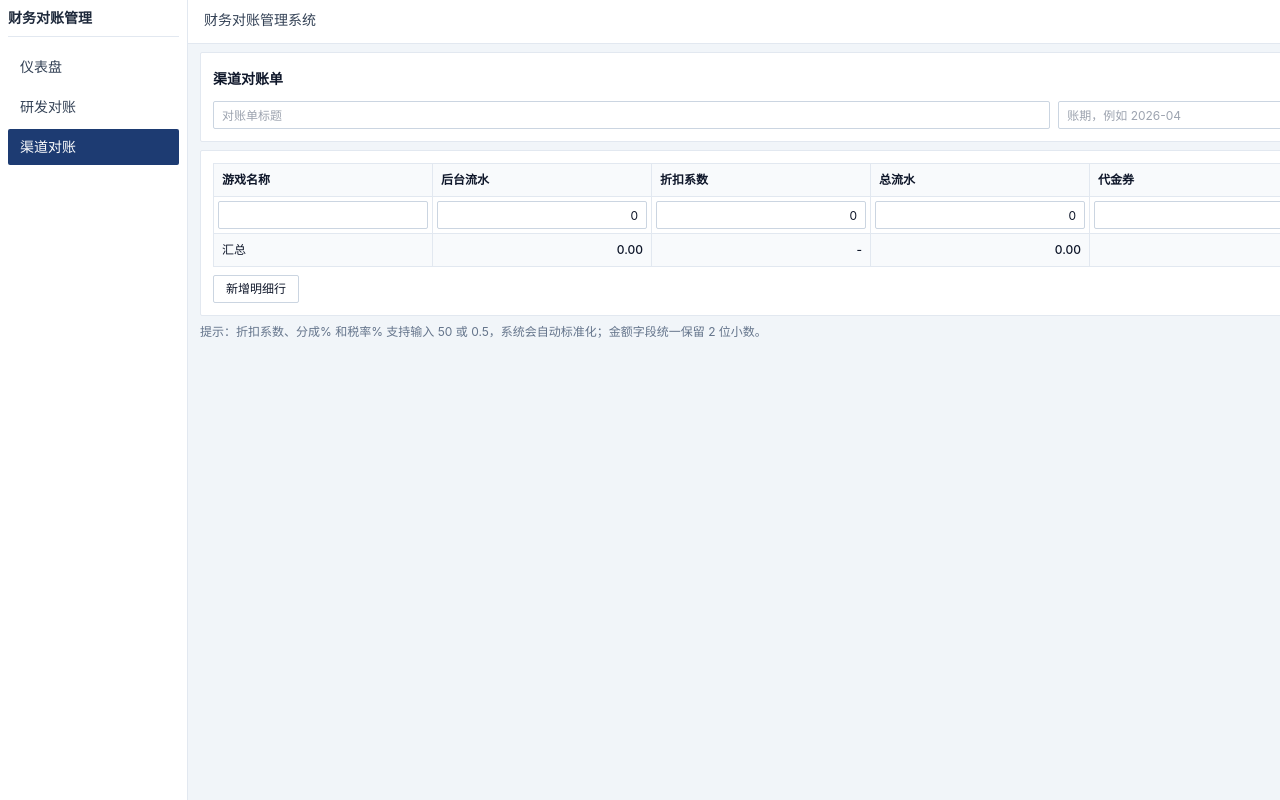
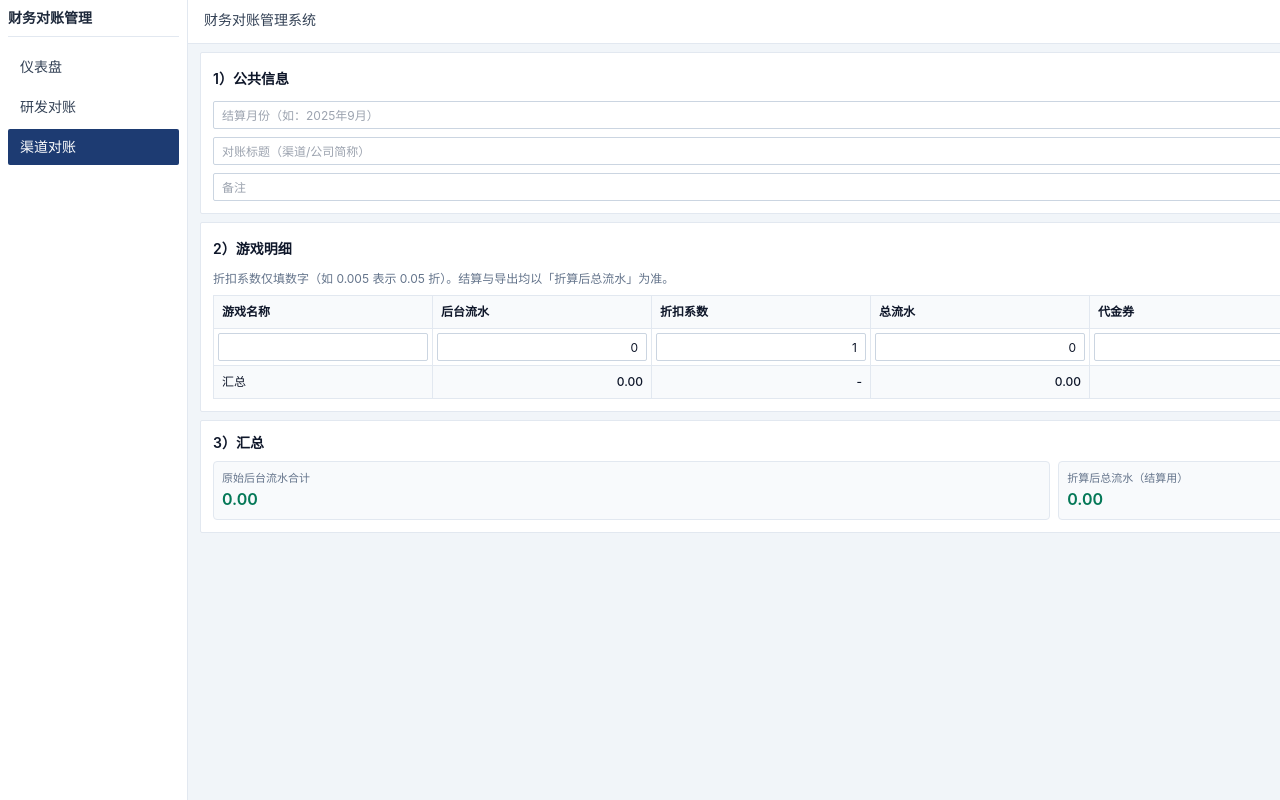
Before and after one commit to yiwa033/dz2026, a Next.js app: page /channel-reconciliation/new in a window 1280 px wide. Shown: the top 800 px of the page. Built offline with nearby package versions, Linux system fonts and the light colour scheme.

Commit message:
feat: align reconciliation editor UI with target layout
Update document editor sections, defaults, summary cards, and table interaction to match the provided UI style while keeping legacy rd formula behavior intact.

```diff
--- a/src/components/reconciliation/document-editor.tsx
+++ b/src/components/reconciliation/document-editor.tsx
@@ -43,15 +43,15 @@ type FormValues = z.infer<typeof formSchema>;
 const emptyRow = {
   game_name: "",
   backend_revenue: 0,
-  discount_rate: 0,
+  discount_rate: 1,
   discounted_revenue: 0,
   voucher_amount: 0,
   free_trial_amount: 0,
   refund_amount: 0,
   test_fee: 0,
   welfare_coin: 0,
-  share_rate: 0,
-  tax_rate: 0,
+  share_rate: 30,
+  tax_rate: 5,
   channel_fee: 0,
   billable_amount: 0,
   share_amount: 0,
@@ -149,7 +149,7 @@ export function DocumentEditor({
     <form onSubmit={form.handleSubmit(onSubmit)} className="space-y-2">
       <Card className="p-3">
         <div className="mb-2 flex items-center justify-between">
-          <div className="text-sm font-semibold">{type === "rd" ? "研发对账单" : "渠道对账单"}</div>
+          <div className="text-sm font-semibold">1）公共信息</div>
           <div className="flex gap-2">
             <Button type="submit">保存</Button>
             {documentId ? (
@@ -168,15 +168,24 @@ export function DocumentEditor({
             </Link>
           </div>
         </div>
-        <div className="grid grid-cols-4 gap-2">
-          <Input placeholder="对账单标题" {...form.register("title")} />
-          <Input placeholder="账期，例如 2026-04" {...form.register("statement_month")} />
-          <Input placeholder="合作方名称" {...form.register("partner_name")} />
-          <Input placeholder="备注" {...form.register("remark")} />
+        <div className="grid grid-cols-1 gap-2 md:grid-cols-2">
+          <Input placeholder="结算月份（如：2025年9月）" {...form.register("statement_month")} />
+          <Input placeholder="合作方" {...form.register("partner_name")} />
+          <Input className="md:col-span-2" placeholder="对账标题（渠道/公司简称）" {...form.register("title")} />
+          <Input className="md:col-span-2" placeholder="备注" {...form.register("remark")} />
         </div>
       </Card>
 
       <Card className="p-3">
+        <div className="mb-2 flex items-center justify-between">
+          <div className="text-sm font-semibold">2）游戏明细</div>
+          <Button type="button" variant="outline" onClick={() => append({ ...emptyRow, sort_order: fields.length + 1 })}>
+            + 新增一行游戏
+          </Button>
+        </div>
+        <div className="mb-2 text-xs text-slate-500">
+          折扣系数仅填数字（如 0.005 表示 0.05 折）。结算与导出均以「折算后总流水」为准。
+        </div>
         <div className="w-full overflow-x-auto">
           <table className="min-w-[1400px] border-collapse text-xs">
           <thead className="sticky top-0 z-10">
@@ -288,15 +297,28 @@ export function DocumentEditor({
           </tfoot>
         </table>
         </div>
-        <div className="mt-2 flex gap-2">
-          <Button type="button" variant="outline" onClick={() => append({ ...emptyRow, sort_order: fields.length + 1 })}>
-            新增明细行
-          </Button>
+      </Card>
+      <Card className="p-3">
+        <div className="mb-2 text-sm font-semibold">3）汇总</div>
+        <div className="grid grid-cols-1 gap-2 md:grid-cols-4">
+          <div className="rounded border border-slate-200 bg-slate-50 p-2">
+            <div className="text-[11px] text-slate-500">原始后台流水合计</div>
+            <div className="text-base font-semibold text-emerald-700">{formatMoney(totals.backend_revenue)}</div>
+          </div>
+          <div className="rounded border border-slate-200 bg-slate-50 p-2">
+            <div className="text-[11px] text-slate-500">折算后总流水（结算用）</div>
+            <div className="text-base font-semibold text-emerald-700">{formatMoney(totals.discounted_revenue)}</div>
+          </div>
+          <div className="rounded border border-slate-200 bg-slate-50 p-2">
+            <div className="text-[11px] text-slate-500">总代金券</div>
+            <div className="text-base font-semibold text-emerald-700">{formatMoney(items.reduce((s, i) => s + Number(i.voucher_amount || 0), 0))}</div>
+          </div>
+          <div className="rounded border border-slate-200 bg-slate-50 p-2">
+            <div className="text-[11px] text-slate-500">总结算金额</div>
+            <div className="text-base font-semibold text-emerald-700">{formatMoney(totals.settlement_amount)}</div>
+          </div>
         </div>
       </Card>
-      <div className="text-xs text-slate-500">
-        提示：折扣系数、分成% 和税率% 支持输入 50 或 0.5，系统会自动标准化；金额字段统一保留 2 位小数。
-      </div>
     </form>
   );
 }
```
